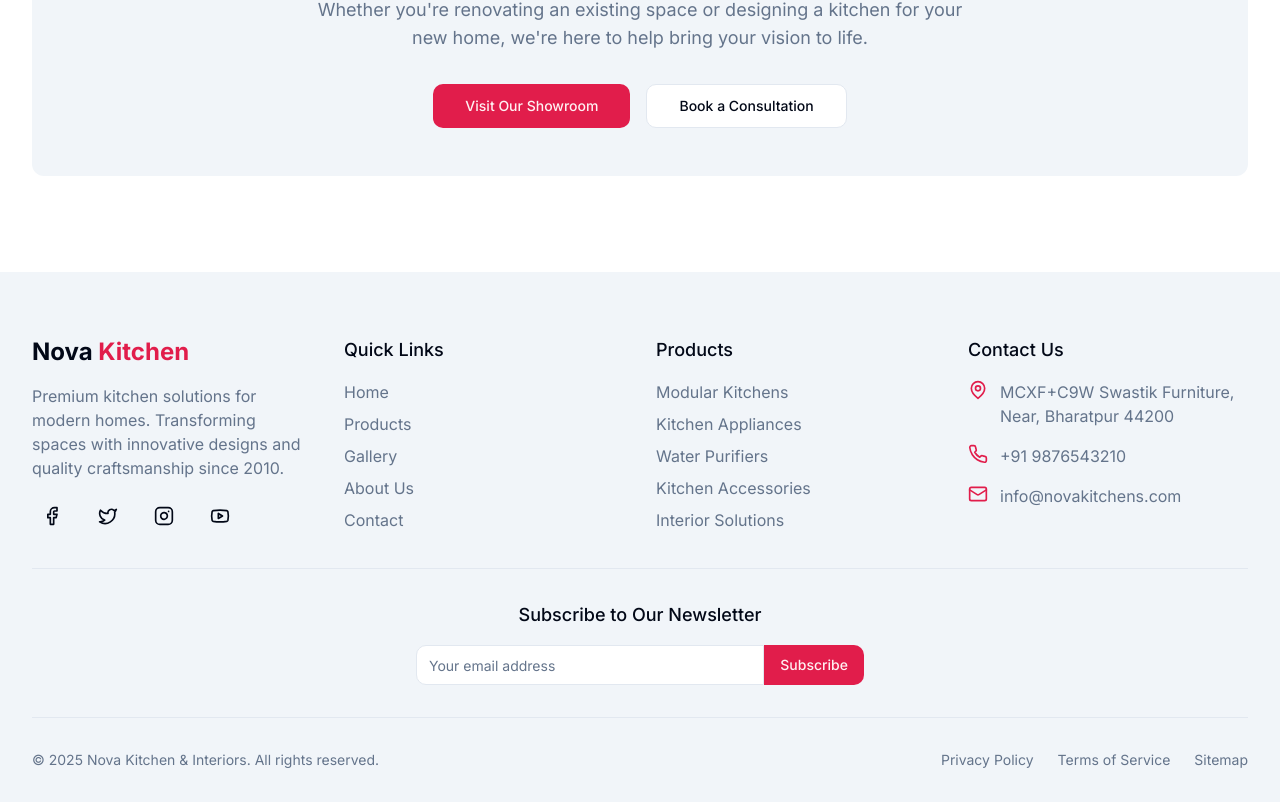
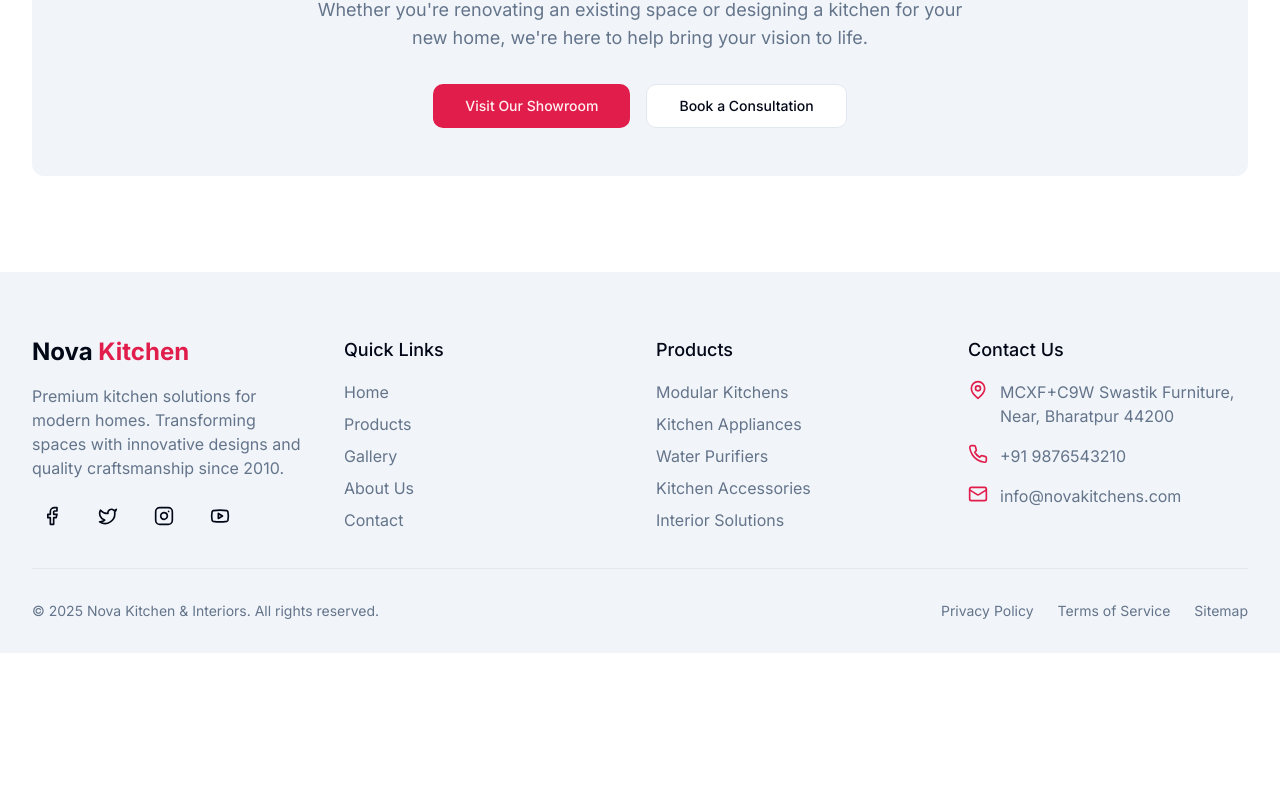
Before and after one commit to codyasbin/Nova-Kitchen-, a Next.js app: page /about in a window 1280 px wide. Shown: the part 2420-3222 px from the top of the page. After the commit the page ends 3073 px from the top, so only its background shows below. Built offline with nearby package versions, Linux system fonts and the light colour scheme; a web font is replaced by a local one.

Commit message:
Newsletter Remove

```diff
--- a/components/layout/Footer.tsx
+++ b/components/layout/Footer.tsx
@@ -1,8 +1,8 @@
-import Link from 'next/link';
-import { Button } from '@/components/ui/button';
-import { Input } from '@/components/ui/input';
-import { Separator } from '@/components/ui/separator';
-import { Facebook, Twitter, Instagram, Youtube, MapPin, Phone, Mail } from 'lucide-react';
+import Link from "next/link";
+import {Button} from "@/components/ui/button";
+import {Input} from "@/components/ui/input";
+import {Separator} from "@/components/ui/separator";
+import {Facebook, Twitter, Instagram, Youtube, MapPin, Phone, Mail} from "lucide-react";
 
 export default function Footer() {
   return (
@@ -14,9 +14,7 @@ export default function Footer() {
               <span>Nova</span>
               <span className="text-primary"> Kitchen</span>
             </h3>
-            <p className="text-muted-foreground">
-              Premium kitchen solutions for modern homes. Transforming spaces with innovative designs and quality craftsmanship since 2010.
-            </p>
+            <p className="text-muted-foreground">Premium kitchen solutions for modern homes. Transforming spaces with innovative designs and quality craftsmanship since 2010.</p>
             <div className="flex space-x-4">
               <Button variant="ghost" size="icon" className="rounded-full h-10 w-10 p-0">
                 <Facebook className="h-5 w-5" />
@@ -92,7 +90,6 @@ export default function Footer() {
                   Interior Solutions
                 </Link>
               </li>
-
             </ul>
           </div>
 
@@ -101,9 +98,7 @@ export default function Footer() {
             <ul className="space-y-4">
               <li className="flex">
                 <MapPin className="h-5 w-5 mr-3 text-primary shrink-0" />
-                <span className="text-muted-foreground">
-                  MCXF+C9W Swastik Furniture, Near, Bharatpur 44200
-                </span>
+                <span className="text-muted-foreground">MCXF+C9W Swastik Furniture, Near, Bharatpur 44200</span>
               </li>
               <li className="flex">
                 <Phone className="h-5 w-5 mr-3 text-primary shrink-0" />
@@ -119,24 +114,8 @@ export default function Footer() {
 
         <Separator className="my-8" />
 
-        <div className="mb-8">
-          <h4 className="font-medium text-lg mb-4 text-center">Subscribe to Our Newsletter</h4>
-          <div className="flex max-w-md mx-auto">
-            <Input
-              type="email"
-              placeholder="Your email address"
-              className="rounded-r-none"
-            />
-            <Button className="rounded-l-none">Subscribe</Button>
-          </div>
-        </div>
-
-        <Separator className="my-8" />
-
         <div className="flex flex-col md:flex-row justify-between items-center">
-          <p className="text-sm text-muted-foreground mb-4 md:mb-0">
-            © {new Date().getFullYear()} Nova Kitchen & Interiors. All rights reserved.
-          </p>
+          <p className="text-sm text-muted-foreground mb-4 md:mb-0">© {new Date().getFullYear()} Nova Kitchen & Interiors. All rights reserved.</p>
           <div className="flex space-x-6">
             <Link href="/privacy-policy" className="text-sm text-muted-foreground hover:text-foreground transition-colors">
               Privacy Policy
```
